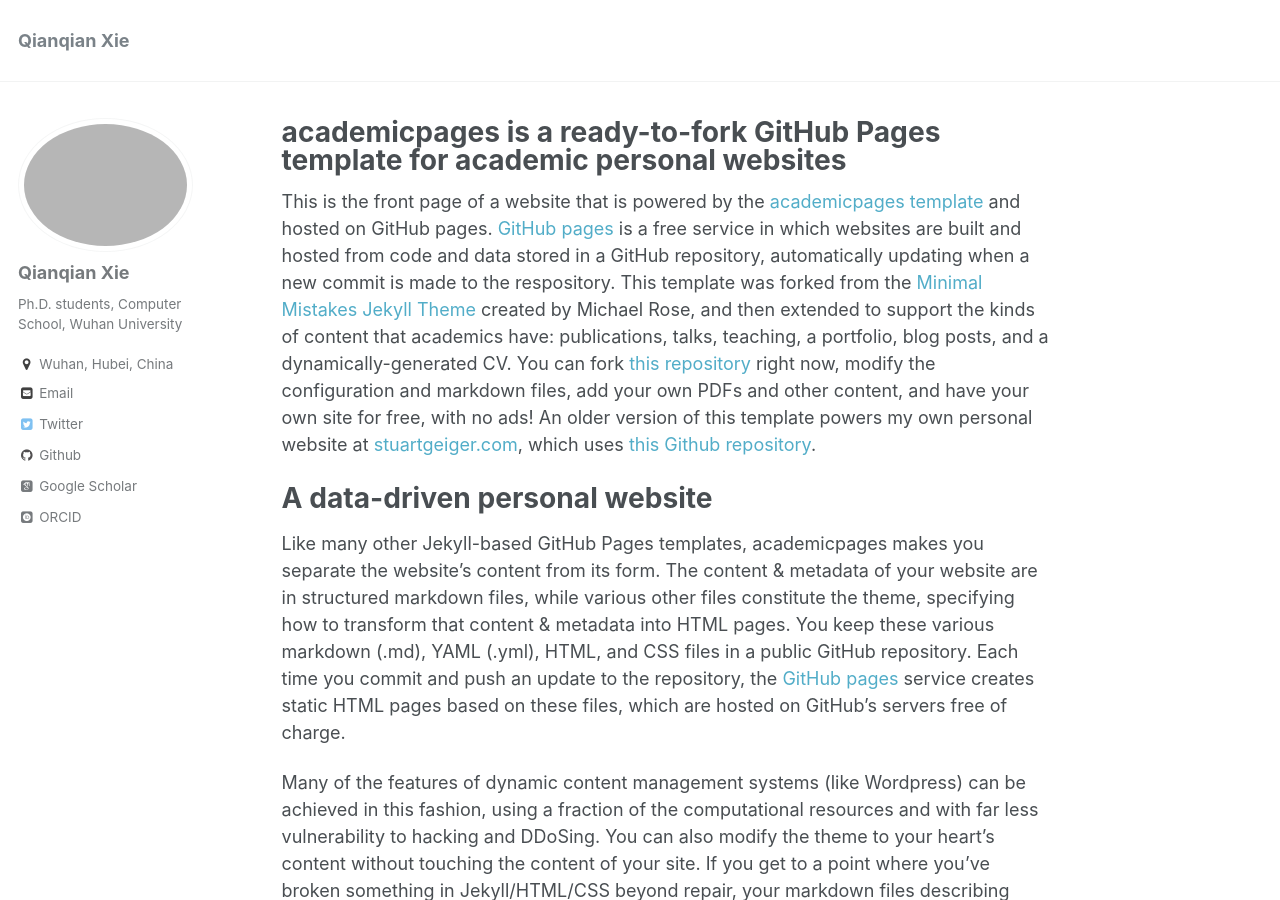
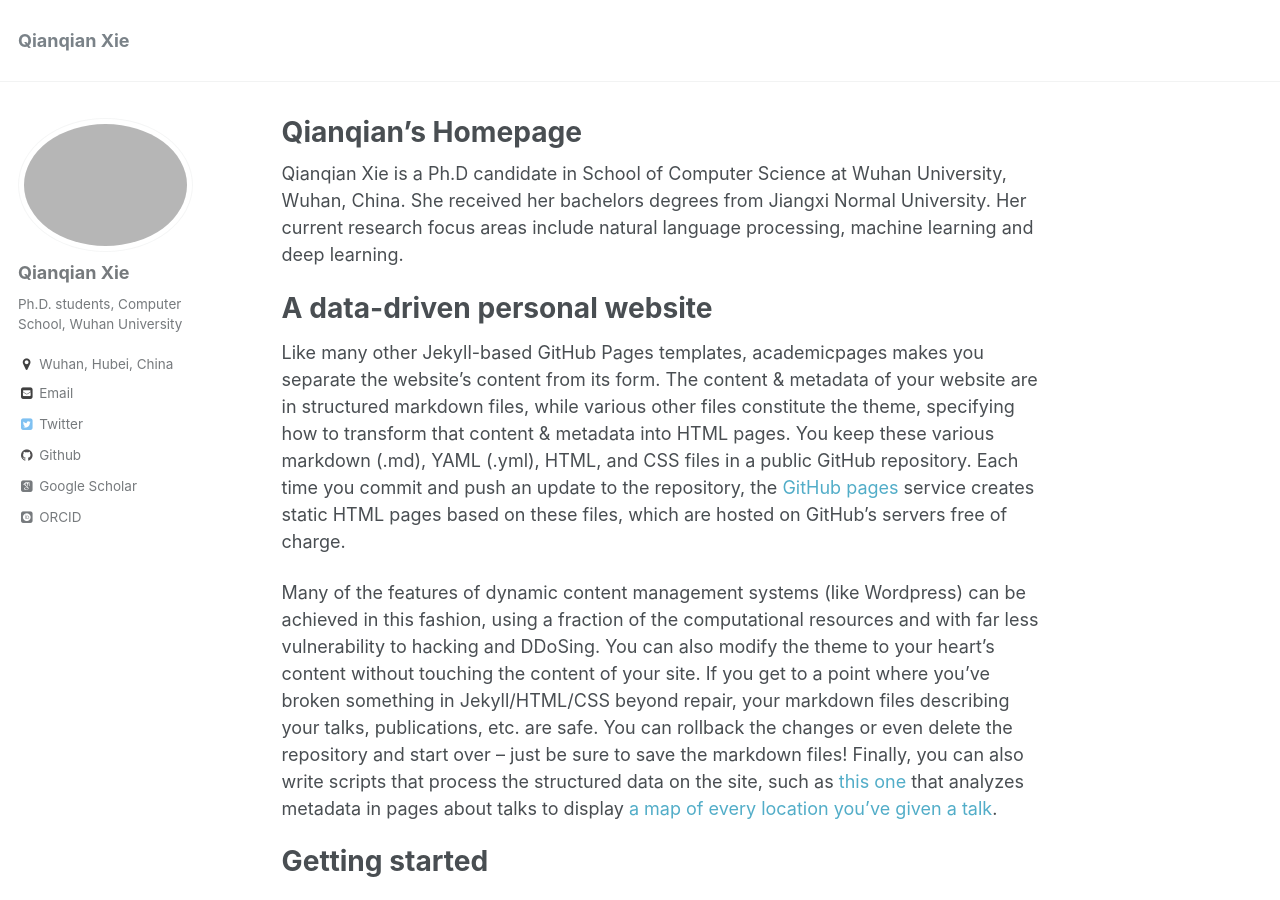
Before and after one commit to avariace/avariace.github.io, a Jekyll site: the page built from _pages/about.md, in a window 1280 px wide and 900 px high. Built offline with Jekyll 4.4.1, drawn with Linux system fonts in a browser that asks for light colours; some web fonts are replaced.

Commit message:
修改about

```diff
--- a/_pages/about.md
+++ b/_pages/about.md
@@ -1,6 +1,6 @@
 ---
 permalink: /
-title: "academicpages is a ready-to-fork GitHub Pages template for academic personal websites"
+title: "Qianqian's Homepage"
 excerpt: "About me"
 author_profile: true
 redirect_from:
@@ -8,7 +8,7 @@ redirect_from:
   - /about.html
 ---
 
-This is the front page of a website that is powered by the [academicpages template](https://github.com/academicpages/academicpages.github.io) and hosted on GitHub pages. [GitHub pages](https://pages.github.com) is a free service in which websites are built and hosted from code and data stored in a GitHub repository, automatically updating when a new commit is made to the respository. This template was forked from the [Minimal Mistakes Jekyll Theme](https://mmistakes.github.io/minimal-mistakes/) created by Michael Rose, and then extended to support the kinds of content that academics have: publications, talks, teaching, a portfolio, blog posts, and a dynamically-generated CV. You can fork [this repository](https://github.com/academicpages/academicpages.github.io) right now, modify the configuration and markdown files, add your own PDFs and other content, and have your own site for free, with no ads! An older version of this template powers my own personal website at [stuartgeiger.com](http://stuartgeiger.com), which uses [this Github repository](https://github.com/staeiou/staeiou.github.io).
+Qianqian Xie is a Ph.D candidate in School of Computer Science at Wuhan University, Wuhan, China. She received her bachelors degrees from Jiangxi Normal University. Her current research focus areas include natural language processing, machine learning and deep learning.
 
 A data-driven personal website
 ======
```
